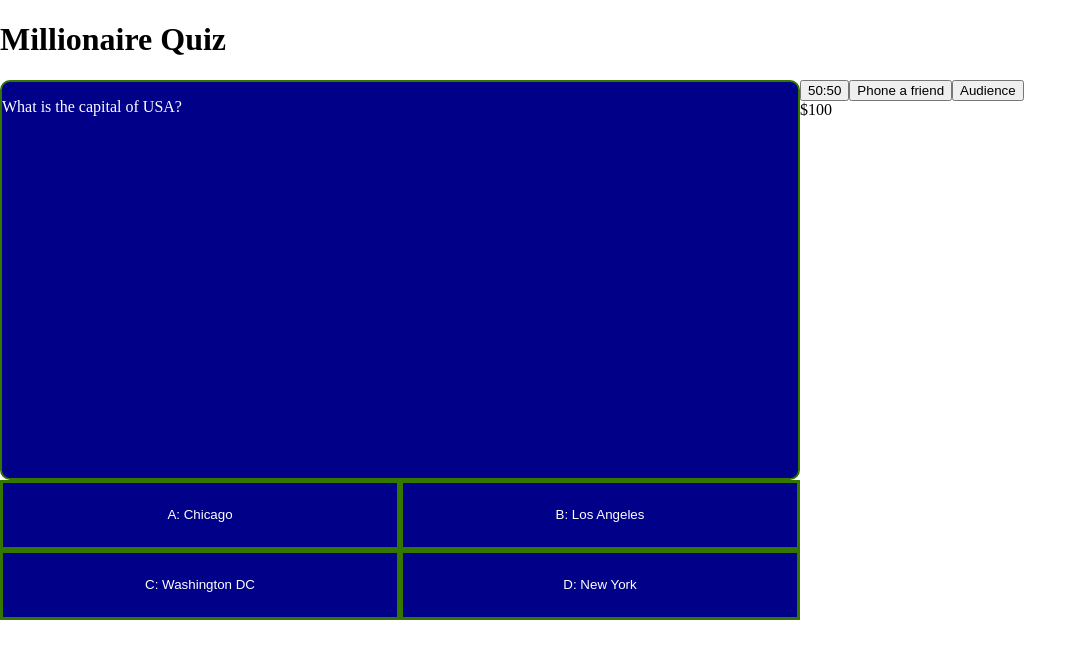
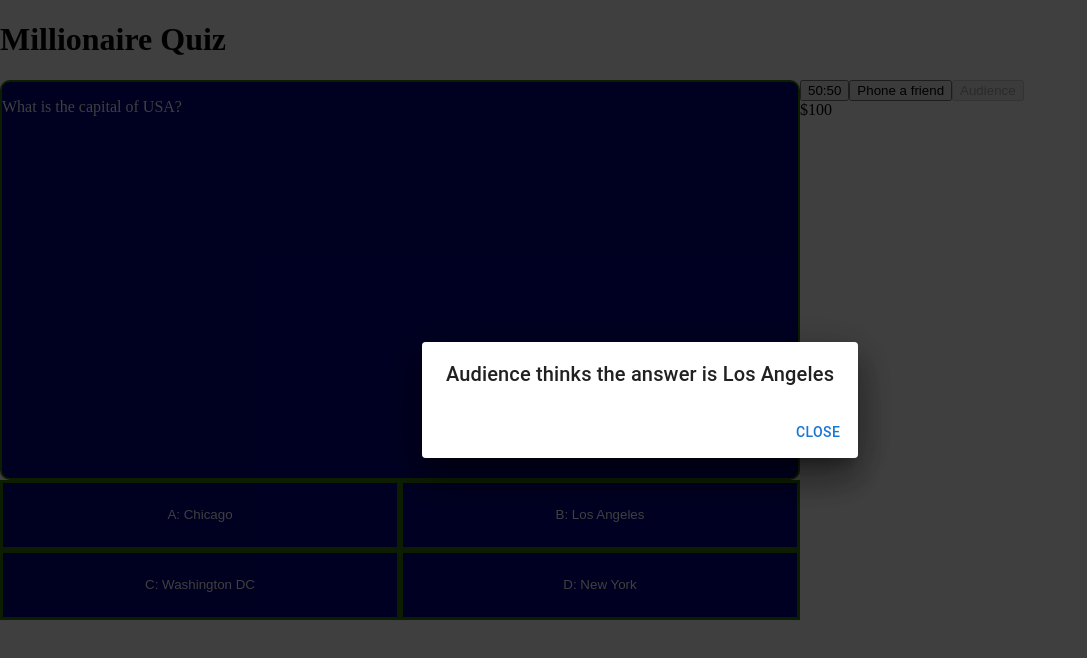
Before and after one commit to tsiklic1/Internship-18-Millionaire-Quiz, a React (Create React App) app in the folder millionaire-quiz/: page / in a window 1280 px wide. Both pictures are taken after a click on the button "Audience". Shown: the top 658 px of the page, without its empty margins (0-1087 px from the left). Built offline with nearby package versions, Linux system fonts and the light colour scheme.

Commit message:
adding logic for audience joker

```diff
--- /dev/null
+++ b/millionaire-quiz/src/components/Dialogs/AudienceDialog/AudienceDialog.jsx
@@ -0,0 +1,16 @@
+import { Dialog, DialogTitle, DialogActions, Button } from "@mui/material";
+
+const AudienceDialog = ({ isOpen, onClose, sendAudienceAnswer }) => {
+  return (
+    <Dialog open={isOpen} onClose={onClose}>
+      <DialogTitle>
+        Audience thinks the answer is {sendAudienceAnswer}
+      </DialogTitle>
+      <DialogActions>
+        <Button onClick={onClose}>Close</Button>
+      </DialogActions>
+    </Dialog>
+  );
+};
+
+export default AudienceDialog;
--- /dev/null
+++ b/millionaire-quiz/src/components/Dialogs/AudienceDialog/index.js
@@ -0,0 +1,2 @@
+import AudienceDialog from "./AudienceDialog";
+export default AudienceDialog;
--- a/millionaire-quiz/src/components/Dialogs/DialogSwitch.jsx
+++ b/millionaire-quiz/src/components/Dialogs/DialogSwitch.jsx
@@ -1,4 +1,5 @@
 import { useDialog, DIALOG } from "../../providers/DialogProvider";
+import AudienceDialog from "./AudienceDialog/AudienceDialog";
 import ConfirmAnswerDialog from "./ConfirmAnswerDialog";
 import PhoneAFriendDialog from "./PhoneAFriendDialog/PhoneAFriendDialog";
 const DialogSwitch = () => {
@@ -16,6 +17,11 @@ const DialogSwitch = () => {
         {...additionalProps}
         onClose={close}
       />
+      <AudienceDialog
+        isOpen={activeDialog === DIALOG.AUDIENCE_DIALOG}
+        {...additionalProps}
+        onClose={close}
+      />
     </>
   );
 };
--- a/millionaire-quiz/src/components/Jokers/Jokers.jsx
+++ b/millionaire-quiz/src/components/Jokers/Jokers.jsx
@@ -8,6 +8,7 @@ const Jokers = ({ setClicked5050 }) => {
 
   const [used5050, setUsed5050] = useState(false);
   const [usedPhoneAFriend, setUsedPhoneAFriend] = useState(false);
+  const [usedAudience, setUsedAudience] = useState(false);
 
   const handle5050 = () => {
     setClicked5050(true);
@@ -34,6 +35,23 @@ const Jokers = ({ setClicked5050 }) => {
     setUsedPhoneAFriend(true);
   };
 
+  const handleAudience = () => {
+    let audienceAnswer;
+    if (Math.random() < 0.8) {
+      audienceAnswer = currentQuestion.options.find(
+        (option) => option.isCorrect
+      ).option;
+    } else {
+      const wrongAnswers = currentQuestion.options.filter(
+        (option) => !option.isCorrect
+      );
+      audienceAnswer =
+        wrongAnswers[Math.floor(Math.random() * wrongAnswers.length)].option;
+    }
+    open(DIALOG.AUDIENCE_DIALOG, { sendAudienceAnswer: audienceAnswer });
+    setUsedAudience(true);
+  };
+
   return (
     <div>
       <button disabled={used5050} onClick={() => handle5050()}>
@@ -42,7 +60,9 @@ const Jokers = ({ setClicked5050 }) => {
       <button disabled={usedPhoneAFriend} onClick={() => handlePhoneAFriend()}>
         Phone a friend
       </button>
-      <button>Audience</button>
+      <button disabled={usedAudience} onClick={() => handleAudience()}>
+        Audience
+      </button>
     </div>
   );
 };
--- a/millionaire-quiz/src/providers/DialogProvider.jsx
+++ b/millionaire-quiz/src/providers/DialogProvider.jsx
@@ -3,6 +3,7 @@ import { useState, useContext } from "react";
 export const DIALOG = {
   CONFIRM_ANSWER_DIALOG: "CONFIRM_ANSWER_DIALOG",
   PHONE_A_FRIEND_DIALOG: "PHONE_A_FRIEND_DIALOG",
+  AUDIENCE_DIALOG: "AUDIENCE_DIALOG",
 };
 
 const defaultContext = {
```
